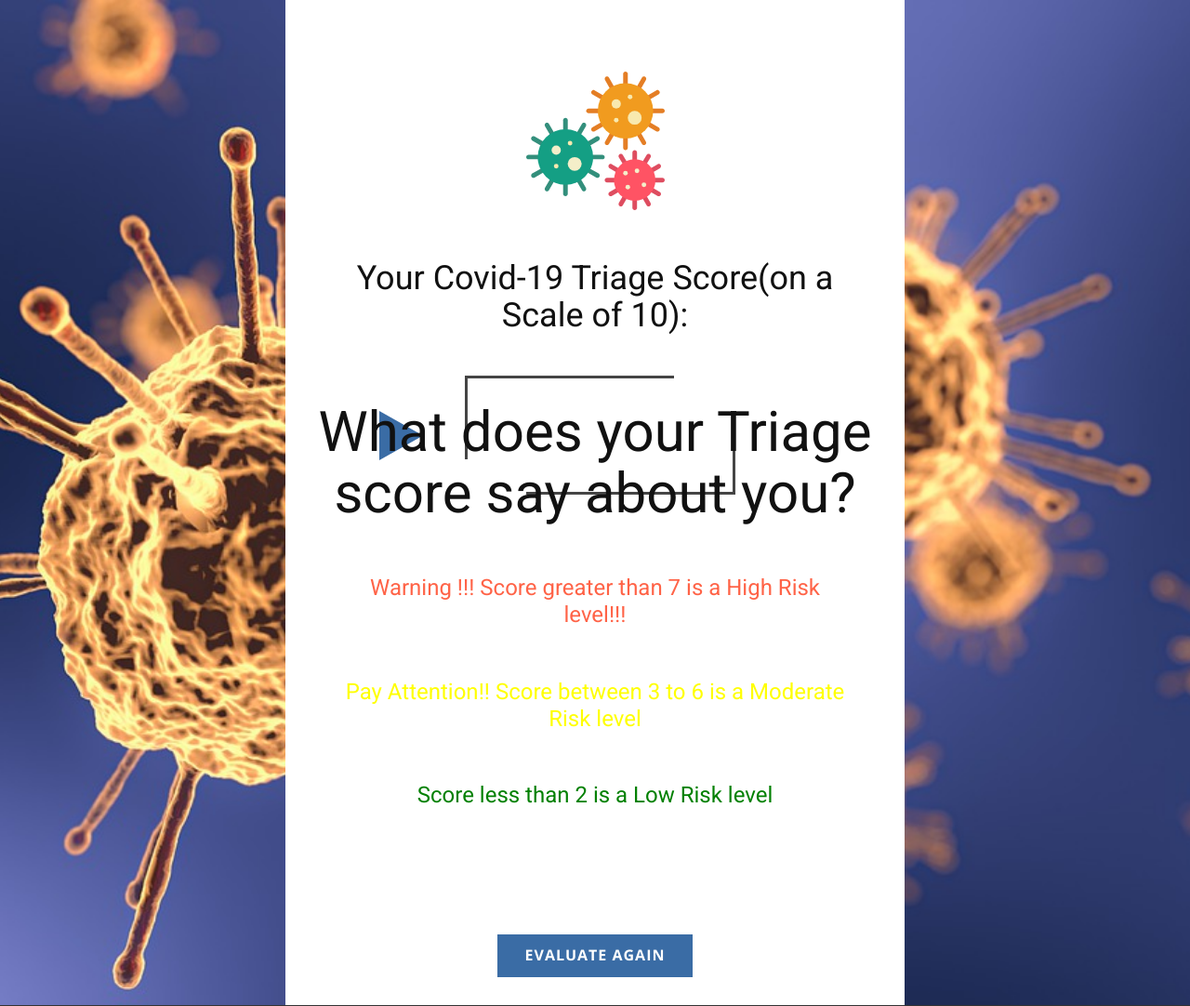
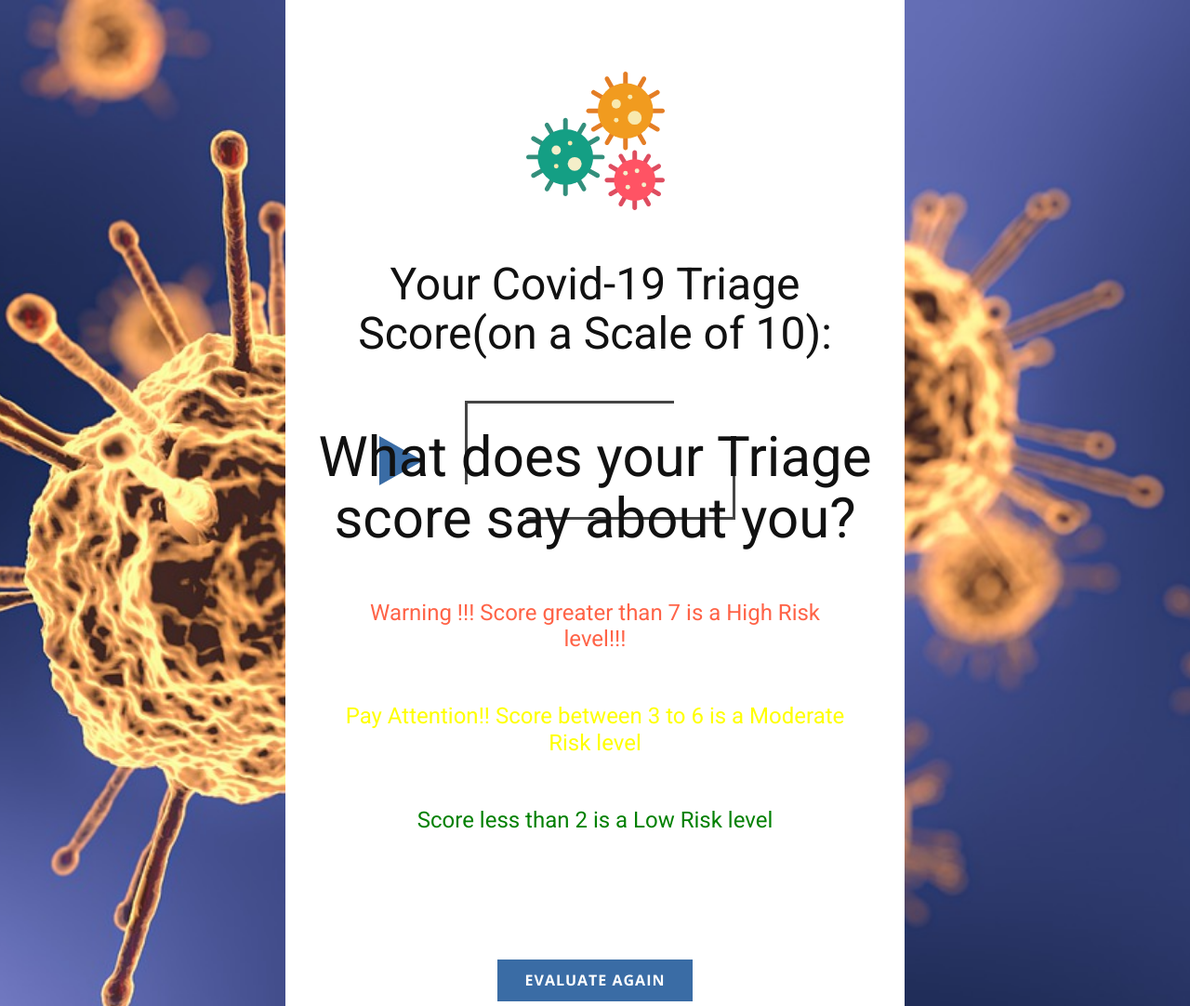
Before and after one commit to kaushikisinha06/Summer-Training-project, a Flask app: template templates/ShowResult.html in a window 1280 px wide. Shown: the part 80-1162 px from the top of the page at 93% size. Run offline with Flask 2, Linux system fonts and the light colour scheme; the template is opened without the code that fills it, so the values that code supplies are empty; parts of the project's set-up code (start-up, migrations or seed data) failed here and were passed over.

Commit message:
Update ShowResult.html

```diff
--- a/templates/ShowResult.html
+++ b/templates/ShowResult.html
@@ -72,7 +72,7 @@
 
 
               </span>
-                  <h2 class="u-align-center u-text u-text-1">Your Covid-19 Triage Score(on a Scale of 10):</h2>
+                  <h1 class="u-align-center u-text u-text-1">Your Covid-19 Triage Score(on a Scale of 10):</h1>
                   <div class="u-border-3 u-border-grey-dark-1 u-shape u-shape-bottom u-shape-right u-shape-1"></div>
                   <div class="u-border-3 u-border-grey-dark-1 u-shape u-shape-left u-shape-top u-shape-2"></div>
                   <div class="u-shape u-shape-svg u-text-palette-1-base u-shape-3">
@@ -81,10 +81,12 @@
 </g></svg>
                   </div>
                  <h3 class="u-align-center u-text u-text-2" id="demo">{{chance}} </h3>
+		<div>
 		<h2 class="u-align-center u-text u-text-2" id="demo">What does your Triage score say about you? </h3>
 		<h4 style="color:Tomato;" class="u-align-center u-text u-text-1">Warning !!! Score greater than 7 is a High Risk level!!!</h4>
 		<h4 style="color:Yellow;" class="u-align-center u-text u-text-1">Pay Attention!! Score between  3 to 6 is a Moderate Risk level</h4>
 		<h4 style="color:Green;"  class="u-align-center u-text u-text-1">Score less than 2 is a Low Risk level </h4>
+		</div>
 
 
 
```
